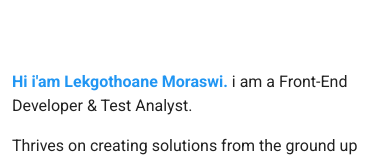
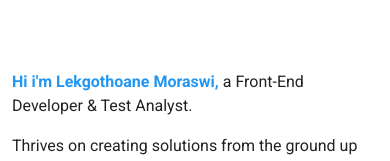
Before and after one commit to moraswi/portfolio, a Vue app: page / in a window 390 px wide. Shown: the part 290-451 px from the top of the page. Built offline with nearby package versions, Linux system fonts and the light colour scheme.

Commit message:
responsive contacts

```diff
--- a/src/components/Home/HomeComponents/ProfessionalSummary.vue
+++ b/src/components/Home/HomeComponents/ProfessionalSummary.vue
@@ -14,9 +14,9 @@
         <h2>WHO AM I?</h2>
         <p class="mt-16">
           <span class="blue--text"
-            ><strong> Hi i'am Lekgothoane Moraswi.</strong></span
+            ><strong> Hi i'm Lekgothoane Moraswi,</strong></span
           >
-          i am a Front-End Developer & Test Analyst.
+          a Front-End Developer & Test Analyst.
         </p>
         <p>
           Thrives on creating solutions from the ground up and possesses a keen
```
